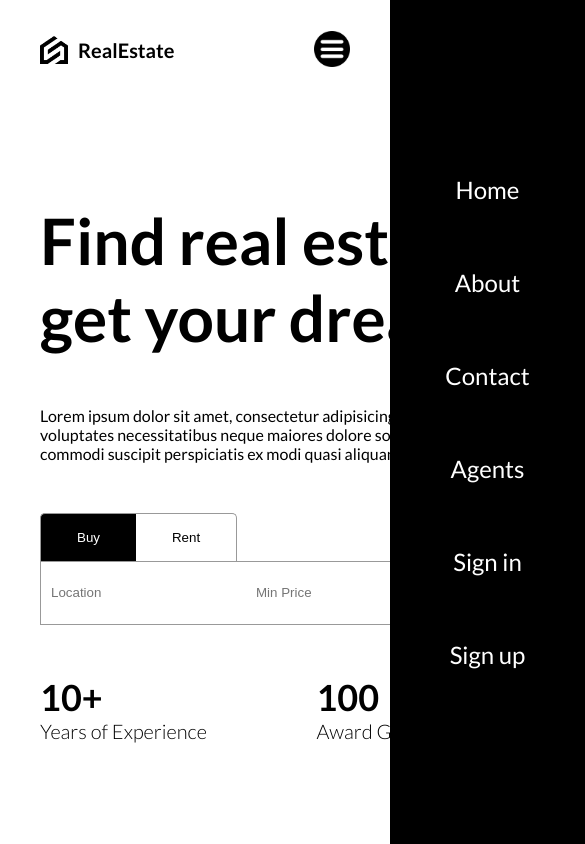
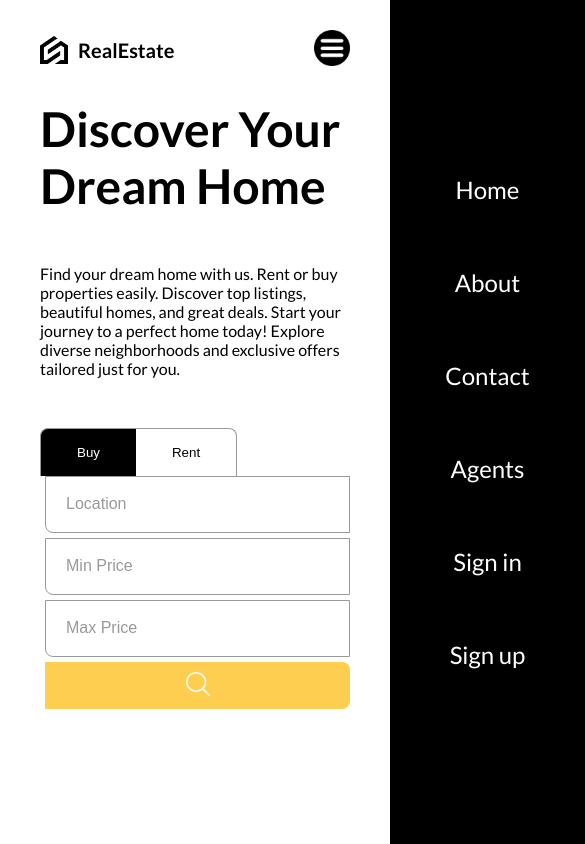
Before and after one commit to KHALEDsSAEED/real-estate, a React (Vite) app: page / in a window 390 px wide. Shown: the top 844 px of the page, 585 px wide, since content can reach past the window. Built offline with nearby package versions, Linux system fonts and the light colour scheme.

Commit message:
Make home page responsive for all screen sizes.

```diff
--- a/src/components/Navbar/navbar.scss
+++ b/src/components/Navbar/navbar.scss
@@ -5,6 +5,7 @@ nav {
     display: flex;
     justify-content: space-between;
     align-items: center;
+    font-size: 1.2rem;
 
     a {
         transition: all 0.2s ease;
@@ -14,7 +15,9 @@ nav {
         }
 
         &:hover {
-            scale: 1.05;
+
+            text-decoration: underline;
+
         }
     }
 
@@ -54,6 +57,7 @@ nav {
         justify-content: flex-end;
         background-color: #fcf5f3;
         height: 100%;
+        text-wrap: nowrap;
 
         @include md {
             background-color: transparent;
@@ -64,51 +68,9 @@ nav {
             margin: 20px;
         }
 
-        .user {
-            display: flex;
-            align-items: center;
-            font-weight: bold;
-
-            img {
-                width: 40px;
-                height: 40px;
-                border-radius: 50%;
-                object-fit: cover;
-                margin-right: 20px;
-            }
-
-            span {
-                @include sm {
-                    display: none;
-                }
-            }
-
-            .profile {
-                padding: 12px 24px;
-                background-color: #fece51;
-                cursor: pointer;
-                border: none;
-                position: relative;
-
-                .notification {
-                    position: absolute;
-                    top: -8px;
-                    right: -8px;
-                    background-color: red;
-                    color: white;
-                    border-radius: 50%;
-                    width: 26px;
-                    height: 26px;
-                    display: flex;
-                    align-items: center;
-                    justify-content: center;
-                }
-
-            }
-        }
-
         .register {
             background-color: #fece51;
+            border-radius: 8px;
         }
 
         .menu-icon {
--- a/src/components/searchBar/searchBar.scss
+++ b/src/components/searchBar/searchBar.scss
@@ -1,5 +1,9 @@
+@import "../../responsive.scss";
+
 .search-bar {
+
     .type {
+
         button {
             padding: 16px 36px;
             border: 1px solid #999;
@@ -8,19 +12,18 @@
             background-color: white;
             text-transform: capitalize;
 
-
             &.active {
                 background-color: black;
                 color: white;
             }
 
             &:first-child {
-                border-top-left-radius: 5px;
+                border-top-left-radius: 8px;
                 border-right: none;
             }
 
             &:last-child {
-                border-top-right-radius: 5px;
+                border-top-right-radius: 8px;
                 border-left: none;
             }
         }
@@ -28,15 +31,61 @@
 
     form {
         border: 1px solid #999;
+        border-bottom-left-radius: 8px;
+        border-bottom-right-radius: 8px;
+        border-top-right-radius: 8px;
         display: flex;
         justify-content: space-between;
         height: 64px;
         gap: 5px;
+        padding-left: 5px;
+
+        @include sm {
+            flex-direction: column;
+            border: none;
+        }
 
         input {
             border: none;
-            padding: 0 10px;
+            padding: 0px 10px;
             width: 200px;
+            outline: none;
+            border-bottom-left-radius: 8px;
+
+            &::placeholder {
+                color: #999;
+                font-size: 1rem;
+            }
+
+            @include lg {
+                padding: 0px 5px;
+
+                &:nth-child(2),
+                &:nth-child(3) {
+                    width: 140px;
+                }
+            }
+
+            @include md {
+                width: 200px;
+
+                &:nth-child(2),
+                &:nth-child(3) {
+                    width: 200px;
+                }
+            }
+
+            @include sm {
+                width: auto;
+
+                &:nth-child(2),
+                &:nth-child(3) {
+                    width: auto;
+                }
+
+                padding: 20px;
+                border: 1px solid #999;
+            }
         }
 
         button {
@@ -44,6 +93,12 @@
             cursor: pointer;
             background-color: #fece51;
             flex: 1;
+            border-bottom-right-radius: 8px;
+            border-top-right-radius: 8px;
+
+            @include sm {
+                padding: 10px;
+            }
 
             img {
                 width: 24px;
--- a/src/pages/homePage/homePage.jsx
+++ b/src/pages/homePage/homePage.jsx
@@ -7,12 +7,15 @@ function homePage() {
             <div className="text-container">
                 <div className="wrapper">
                     <h1 className='title'>
-                        Find real estate and get your dream place.
+                        Discover Your Dream Home
                     </h1>
                     <p>
-                        Lorem ipsum dolor sit amet, consectetur adipisicing elit. Quibusdam, nulla excepturi voluptates necessitatibus neque maiores dolore soluta exercitationem mollitia iusto a animi commodi suscipit perspiciatis ex modi quasi aliquam? Vel.
+                        Find your dream home with us. Rent or buy properties easily.
+                        Discover top listings, beautiful homes, and great deals.
+                        Start your journey to a perfect home today!
+                        Explore diverse neighborhoods and exclusive offers tailored just for you.
                     </p>
-                    <SearchBar/>
+                    <SearchBar />
                     <div className="boxes">
                         <div className="box">
                             <h1>10+</h1>
--- a/src/pages/homePage/homePage.scss
+++ b/src/pages/homePage/homePage.scss
@@ -1,3 +1,5 @@
+@import "../../responsive.scss";
+
 .home-page {
     display: flex;
     height: 100%;
@@ -13,16 +15,40 @@
             gap: 50px;
             height: 100%;
 
+            @include lg {
+                padding-right: 50px;
+            }
+
+            @include md {
+                padding: 0;
+            }
+
+            @include sm {
+                justify-content: flex-start;
+            }
+
             .title {
                 font-size: 64px;
+
+                @include lg {
+                    font-size: 48px;
+                }
             }
 
             .boxes {
                 display: flex;
                 justify-content: space-between;
 
+                @include sm {
+                    display: none;
+                }
+
                 h1 {
                     font-size: 36px;
+                }
+
+                @include lg {
+                    font-size: 32px;
                 }
 
                 h2 {
@@ -40,10 +66,18 @@
         display: flex;
         align-items: center;
 
+        @include md {
+            display: none;
+        }
+
         img {
             width: 115%;
             position: absolute;
             right: 0;
+
+            @include lg {
+                width: 105%;
+            }
         }
     }
 }
```
